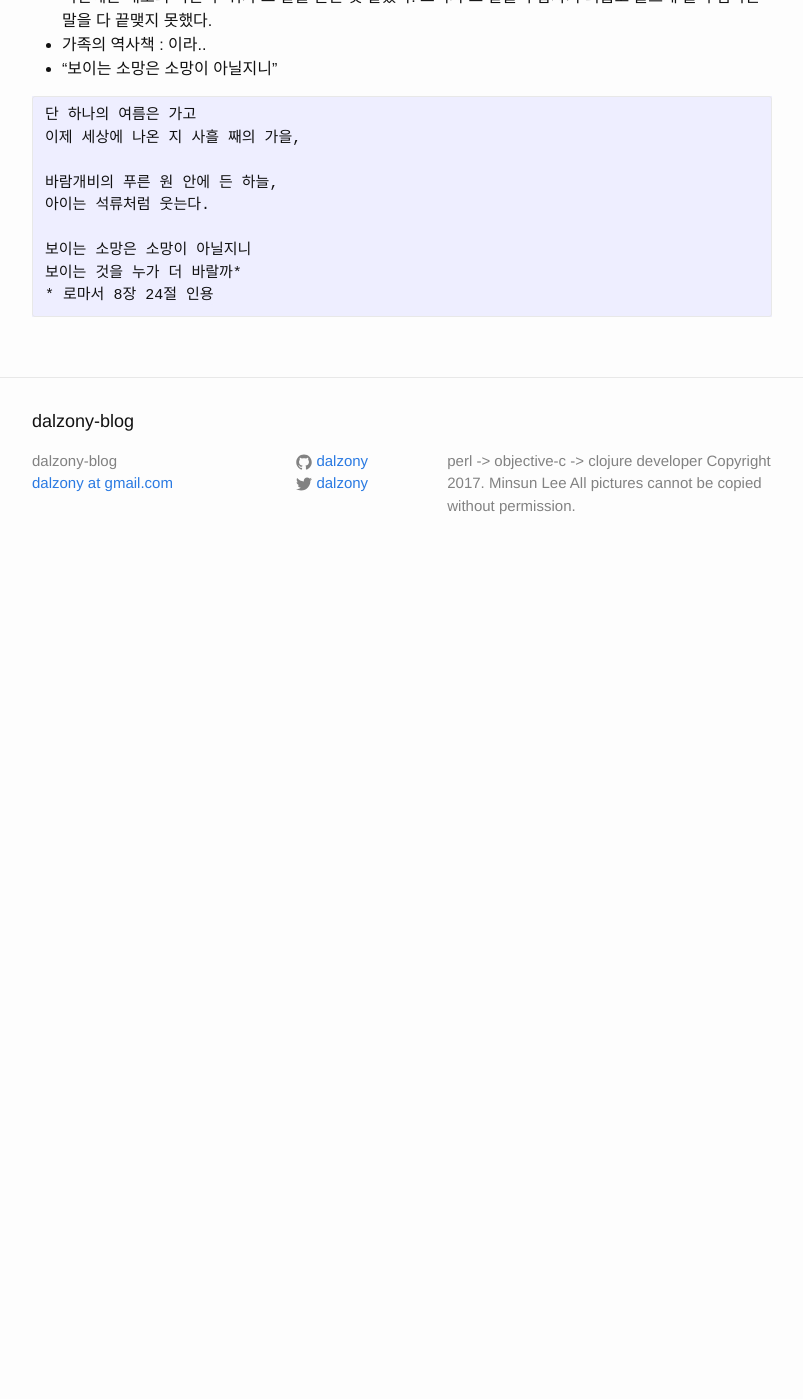
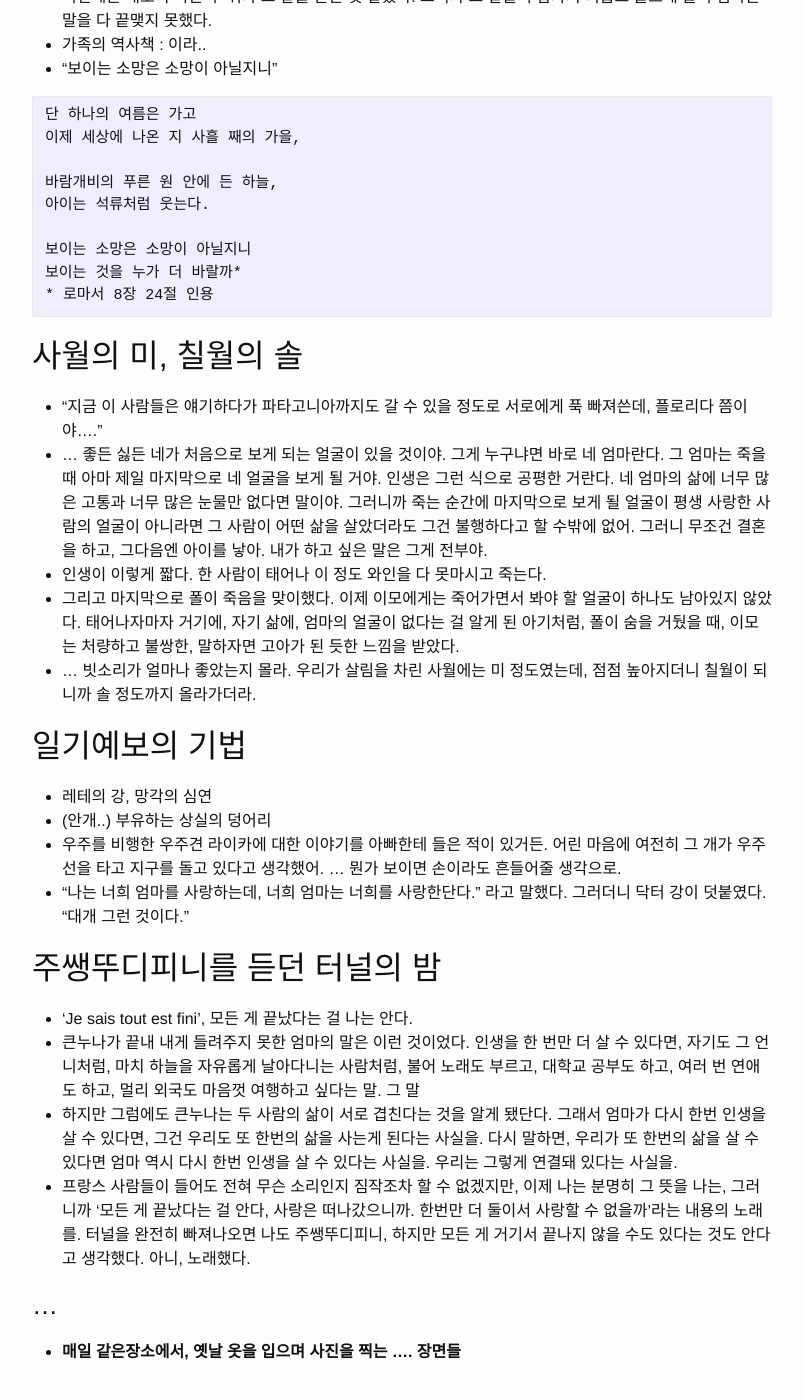
Before and after one commit to dalzony/dalzony.github.io, a Jekyll site: the page built from _posts/2017-05-25-books_1.markdown, in a window 1280 px wide and 1400 px high, scrolled down 740 px. Shown: the whole window, without its empty margins (238-1041 px from the left). Built offline with Jekyll 4.4.1, drawn with Linux system fonts in a browser that asks for light colours; comment, search, counter and statistics services are not loaded; before the commit the page ends 1317 px from its top, so only the background shows below that.

Commit message:
주쌩뚜디피니를 듣던...까지

````diff
--- a/_posts/2017-05-25-books_1.markdown
+++ b/_posts/2017-05-25-books_1.markdown
@@ -6,6 +6,7 @@ categories: [books]
 ---
 
 ## 벚꽃 새해
+
 - 그간 사랑했던 여자들은 그는 여전히 사랑하고, 또 그런 식으로 영원히 사랑할 테지만 그건 '다시' 사랑하는 일은 없으리라는 뜻이었다. 그건 한번 우려낸 국화차에 다시 뜨거운 물을 붓는 짓이나 마찬가지니까. 아무리 기다려봐야 처음의 차맛은 우러나지 않는다. 뜨거운 물은 새로 꺼낸 차에다만. 그게 인생의 모든 차를 맛있게 음미하는 방법이다.
 - 마찬가지였다. 봄날의 거리에서 재회하니 그런 식으로 정연은 예뻤다. 그에게 예뻤던 여자들은 여전히 예쁘고, 또 그런식으로 영원히 예쁘겠지만 '다시' 예쁠 수는 없었다.
 - 홍곡지지, 사기, 진섭세가에 나오는 말
@@ -13,6 +14,7 @@ categories: [books]
 - 마지막으로 잔소리를 한마디하자면, 어쩌다 이런 구석까지 찾아왔대도 그게 둘이거 걸어온 길이라면 절대로 헛된 시간일 수 없는 것이라오.
 
 ## 깊은밤 기린의 말
+
 - 하지만 태호는 엄마의 말에 전혀 귀를 기울이지 않았다. 그렇다면 그 말들은 참 외롭고 슬프다고 해야만 할 텐데, 그 말들도 엄마도 외롭거나 슬프지 않았다. 엄마는 태호가 자기 말을 알아들을 때까지, 그리고 설사 태호가 자기 말을 알아듣지 못한다고 해도 계속 중얼거릴 생각이었다. 병원과 집을 오가는 자동차 안에는 엄마가 중얼거리는 단어와 문장이 가득했다.
 - 이번에는 태호의 작은 두 귀가 그 말을 듣는 것 같았다. 그러자 그 말들이 갑자기 외롭고 슬프게 들려 엄마는 말을 다 끝맺지 못했다.
 - 가족의 역사책 : 이라..
@@ -29,3 +31,29 @@ categories: [books]
 보이는 것을 누가 더 바랄까*
 * 로마서 8장 24절 인용
 ```
+
+## 사월의 미, 칠월의 솔
+
+- "지금 이 사람들은 얘기하다가 파타고니아까지도 갈 수 있을 정도로 서로에게 푹 빠져쓴데, 플로리다 쯤이야...."
+- ... 좋든 싫든 네가 처음으로 보게 되는 얼굴이 있을 것이야. 그게 누구냐면 바로 네 엄마란다. 그 엄마는 죽을 때 아마 제일 마지막으로 네 얼굴을 보게 될 거야. 인생은 그런 식으로 공평한 거란다. 네 엄마의 삶에 너무 많은 고통과 너무 많은 눈물만 없다면 말이야. 그러니까 죽는 순간에 마지막으로 보게 될 얼굴이 평생 사랑한 사람의 얼굴이 아니라면 그 사람이 어떤 삶을 살았더라도 그건 불행하다고 할 수밖에 없어. 그러니 무조건 결혼을 하고, 그다음엔 아이를 낳아. 내가 하고 싶은 말은 그게 전부야.
+- 인생이 이렇게 짧다. 한 사람이 태어나 이 정도 와인을 다 못마시고 죽는다.
+- 그리고 마지막으로 폴이 죽음을 맞이했다. 이제 이모에게는 죽어가면서 봐야 할 얼굴이 하나도 남아있지 않았다. 태어나자마자 거기에, 자기 삶에, 엄마의 얼굴이 없다는 걸 알게 된 아기처럼, 폴이 숨을 거뒀을 때, 이모는 처량하고 불쌍한, 말하자면 고아가 된 듯한 느낌을 받았다.
+- ... 빗소리가 얼마나 좋았는지 몰라. 우리가 살림을 차린 사월에는 미 정도였는데, 점점 높아지더니 칠월이 되니까 솔 정도까지 올라가더라.
+
+## 일기예보의 기법
+
+- 레테의 강, 망각의 심연
+- (안개..) 부유하는 상실의 덩어리
+- 우주를 비행한 우주견 라이카에 대한 이야기를 아빠한테 들은 적이 있거든. 어린 마음에 여전히 그 개가 우주선을 타고 지구를 돌고 있다고 생각했어. ... 뭔가 보이면 손이라도 흔들어줄 생각으로.
+- "나는 너희 엄마를 사랑하는데, 너희 엄마는 너희를 사랑한단다." 라고 말했다. 그러더니 닥터 강이 덧붙였다. "대개 그런 것이다."
+
+## 주쌩뚜디피니를 듣던 터널의 밤
+
+- 'Je sais tout est fini', 모든 게 끝났다는 걸 나는 안다.
+- 큰누나가 끝내 내게 들려주지 못한 엄마의 말은 이런 것이었다. 인생을 한 번만 더 살 수 있다면, 자기도 그 언니처럼, 마치 하늘을 자유롭게 날아다니는 사람처럼, 불어 노래도 부르고, 대학교 공부도 하고, 여러 번 연애도 하고, 멀리 외국도 마음껏 여행하고 싶다는 말. 그 말
+- 하지만 그럼에도 큰누나는 두 사람의 삶이 서로 겹친다는 것을 알게 됐단다. 그래서 엄마가 다시 한번 인생을 살 수 있다면, 그건 우리도 또 한번의 삶을 사는게 된다는 사실을. 다시 말하면, 우리가 또 한번의 삶을 살 수 있다면 엄마 역시 다시 한번 인생을 살 수 있다는 사실을. 우리는 그렇게 연결돼 있다는 사실을.
+- 프랑스 사람들이 들어도 전혀 무슨 소리인지 짐작조차 할 수 없겠지만, 이제 나는 분명히 그 뜻을 나는, 그러니까 '모든 게 끝났다는 걸 안다, 사랑은 떠나갔으니까. 한번만 더 둘이서 사랑할 수 없을까'라는 내용의 노래를. 터널을 완전히 빠져나오면 나도 주쌩뚜디피니, 하지만 모든 게 거기서 끝나지 않을 수도 있다는 것도 안다고 생각했다. 아니, 노래했다.
+
+### ...
+
+- **매일 같은장소에서, 옛날 옷을 입으며 사진을 찍는 .... 장면들**
````
